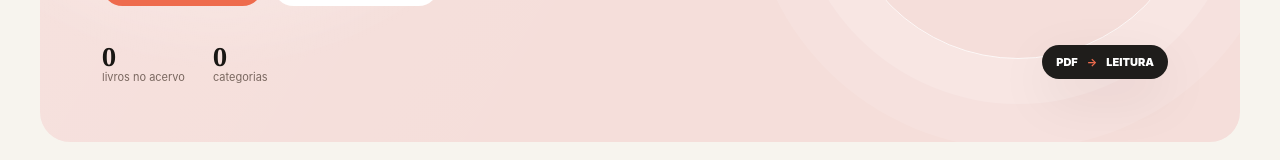
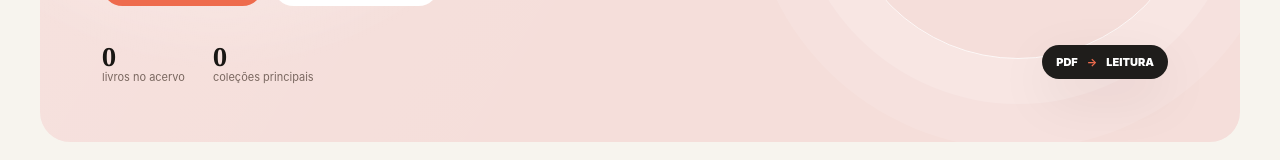
Before and after one commit to Guilhsxzd12/teste181819, a Next.js app: page /biblioteca in a window 1280 px wide. Shown: the part 483-643 px from the top of the page. Built offline with nearby package versions, Linux system fonts and the light colour scheme; no server answers; the database is empty.

Commit message:
Restore public catalog and add subcategory sections

```diff
--- a/src/app/biblioteca/page.tsx
+++ b/src/app/biblioteca/page.tsx
@@ -1,7 +1,7 @@
 import Link from "next/link";
 import { AppShell } from "@/components/AppShell";
 import { BookCard } from "@/components/BookCard";
-import { createServerSupabaseClient } from "@/lib/supabase/server";
+import { createAdminSupabaseClient } from "@/lib/supabase/admin";
 import { isPortugueseLanguage,languageLabel,languageSlug,normalizeLanguage } from "@/lib/languages";
 import type { Book,Category } from "@/lib/types";
 
@@ -9,19 +9,26 @@ function norm(v:string){return v.normalize("NFD").replace(/[\u0300-\u036f]/g,"")
 function matches(q:string,title:string,author:string){if(!q)return true;const n=norm(q);return norm(title).includes(n)||norm(author||"").includes(n);}
 function categoryIds(book:Book){const ids=(book.book_categories||[]).map(x=>x.category_id).filter(Boolean);if(book.category_id&&!ids.includes(book.category_id))ids.push(book.category_id);return ids;}
 function inCategory(book:Book,id:string){return categoryIds(book).includes(id);}
+function categoryOrder(a:Category,b:Category){return (a.sort_order??100)-(b.sort_order??100)||a.name.localeCompare(b.name,"pt-BR");}
 
 export default async function LibraryPage({searchParams}:{searchParams:Promise<{q?:string;category?:string}>}){
-  const supabase=await createServerSupabaseClient();
+  // O catálogo é público, mas os arquivos continuam protegidos pelas rotas de leitura/download.
+  // A leitura server-side evita que uma sessão expirada faça todos os cards desaparecerem.
+  const db=createAdminSupabaseClient();
   const {q="",category=""}=await searchParams;
   const query=q.trim();
   const [{data:baseData},{data:categoryData},{count:publishedCount}]=await Promise.all([
-    supabase.from("books").select("*,categories(name),book_categories(category_id,is_primary,source,confidence,categories(id,name,slug))").eq("published",true).order("title"),
-    supabase.from("categories").select("*").order("name"),
-    supabase.from("books").select("id",{count:"exact",head:true}).eq("published",true)
+    db.from("books").select("*,categories(name),book_categories(category_id,is_primary,source,confidence,categories(id,name,slug,parent_id,sort_order))").eq("published",true).order("title"),
+    db.from("categories").select("*").order("sort_order").order("name"),
+    db.from("books").select("id",{count:"exact",head:true}).eq("published",true)
   ]);
+
   const all=((baseData||[]) as Book[]).filter(b=>matches(query,b.title,b.author));
-  const categories=(categoryData||[]) as Category[];
+  const categories=((categoryData||[]) as Category[]).sort(categoryOrder);
   const selectedCategory=category?categories.find(c=>c.slug===category)||null:null;
+  const selectedParent=selectedCategory?.parent_id?categories.find(c=>c.id===selectedCategory.parent_id)||null:null;
+  const childCategories=selectedCategory?categories.filter(c=>c.parent_id===selectedCategory.id).sort(categoryOrder):[];
+
   const regularAll=all.filter(b=>!b.language||isPortugueseLanguage(b.language));
   const otherLanguageBooks=all.filter(b=>Boolean(b.language)&&!isPortugueseLanguage(b.language));
   const base=selectedCategory?regularAll.filter(b=>inCategory(b,selectedCategory.id)):all;
@@ -29,7 +36,11 @@ export default async function LibraryPage({searchParams}:{searchParams:Promise<{
   const uncategorized=regularBooks.filter(b=>categoryIds(b).length===0);
   const featured=all.filter(b=>b.cover_url).slice(0,4);
   const totalBooks=publishedCount??all.length;
-  const visibleCategories=categories.filter(c=>regularAll.some(b=>inCategory(b,c.id)));
+  const topLevelCategories=categories.filter(c=>!c.parent_id);
+  const visibleCategories=topLevelCategories.filter(c=>regularAll.some(b=>inCategory(b,c.id)));
+  const visibleChildren=childCategories.map(c=>({category:c,items:regularBooks.filter(b=>inCategory(b,c.id))})).filter(group=>group.items.length>0);
+  const childBookIds=new Set(visibleChildren.flatMap(group=>group.items.map(book=>book.id)));
+  const parentOnlyBooks=selectedCategory&&visibleChildren.length?regularBooks.filter(book=>!childBookIds.has(book.id)):[];
 
   const groupedLanguages=new Map<string,Book[]>();
   for(const book of otherLanguageBooks){
@@ -41,19 +52,30 @@ export default async function LibraryPage({searchParams}:{searchParams:Promise<{
 
   return <AppShell><main className="library-home">
     {!query&&!selectedCategory&&<section className="library-hero shell-width">
-      <div className="hero-copy"><span className="eyebrow">LEIA ONDE ESTIVER</span><h1>Descubra sua próxima leitura.</h1><p>Explore o acervo do KINDLE BOOK por gênero, tema e idioma. Um mesmo livro pode aparecer em mais de uma categoria quando fizer sentido.</p><div className="hero-actions"><a className="btn hero-primary" href="#acervo">Explorar acervo</a><Link className="btn hero-secondary" href="/ajuda">Como funciona?</Link></div><div className="hero-stats"><div><strong>{totalBooks}</strong><span>livros no acervo</span></div><div><strong>{categories.length}</strong><span>categorias</span></div></div></div>
+      <div className="hero-copy"><span className="eyebrow">LEIA ONDE ESTIVER</span><h1>Descubra sua próxima leitura.</h1><p>Explore o acervo do KINDLE BOOK por gênero, tema e idioma. Um mesmo livro pode aparecer em mais de uma categoria quando fizer sentido.</p><div className="hero-actions"><a className="btn hero-primary" href="#acervo">Explorar acervo</a><Link className="btn hero-secondary" href="/ajuda">Como funciona?</Link></div><div className="hero-stats"><div><strong>{totalBooks}</strong><span>livros no acervo</span></div><div><strong>{visibleCategories.length}</strong><span>coleções principais</span></div></div></div>
       <div className="hero-visual" aria-hidden="true"><div className="hero-orbit"/>{featured.slice(0,3).map((book,index)=><div className={`hero-book hero-book-${index+1}`} key={book.id}>{book.cover_url&&<img src={book.cover_url} alt=""/>}</div>)}<div className="hero-device"><span>PDF</span><b>→</b><span>LEITURA</span></div></div>
     </section>}
 
     <div className="shell-width library-content" id="acervo">
-      {(query||selectedCategory)&&<section className="search-result-head"><span className="eyebrow">{selectedCategory?"CATEGORIA":"PESQUISA"}</span><h1>{pageTitle}</h1><p>{base.length} título{base.length===1?"":"s"} encontrado{base.length===1?"":"s"}.</p>{selectedCategory&&<Link className="back-link" href={query?`/biblioteca?q=${encodeURIComponent(query)}`:"/biblioteca"}>← Ver todas as categorias</Link>}</section>}
+      {(query||selectedCategory)&&<section className="search-result-head"><span className="eyebrow">{selectedCategory?(selectedParent?"SUBCATEGORIA":"CATEGORIA"):"PESQUISA"}</span><h1>{pageTitle}</h1><p>{regularBooks.length} título{regularBooks.length===1?"":"s"} encontrado{regularBooks.length===1?"":"s"}.</p>{selectedParent?<Link className="back-link" href={`/biblioteca?category=${encodeURIComponent(selectedParent.slug)}`}>← Voltar para {selectedParent.name}</Link>:selectedCategory?<Link className="back-link" href={query?`/biblioteca?q=${encodeURIComponent(query)}`:"/biblioteca"}>← Ver todas as categorias</Link>:null}</section>}
+
       {!selectedCategory&&(visibleCategories.length>0||languageGroups.length>0)&&<nav className="category-strip" aria-label="Categorias"><span>Explorar:</span>{visibleCategories.map(c=><Link href={`/biblioteca?category=${encodeURIComponent(c.slug)}`} key={c.id}>{c.name}</Link>)}{languageGroups.length>0&&<a href="#outros-idiomas">Outros idiomas</a>}</nav>}
+
       <section className="library-section catalog-section">
         {!query&&!selectedCategory&&<div className="section-heading"><div><span className="eyebrow">ACERVO</span><h2>Biblioteca</h2><p>Livros publicados e organizados por categorias compatíveis com cada obra.</p></div><span className="collection-count">{totalBooks} livro{totalBooks===1?"":"s"}</span></div>}
+
         {base.length?<div className="category-sections">
-          {selectedCategory&&<section className="category-block" id={`categoria-${selectedCategory.slug}`}><div className="category-title"><div><h3>{selectedCategory.name}</h3><span>{regularBooks.length} {regularBooks.length===1?"título":"títulos"}</span></div><span className="category-line"/></div><div className="book-grid shelf-grid">{regularBooks.map(b=><BookCard key={b.id} book={b}/>)}</div></section>}
+          {selectedCategory&&visibleChildren.length>0&&<>
+            {visibleChildren.map(({category:c,items})=>{const shown=items.slice(0,10);return <section className="category-block" id={`categoria-${c.slug}`} key={c.id}><div className="category-title"><div><span className="eyebrow">SUBCATEGORIA</span><h3>{c.name}</h3><span>{items.length} {items.length===1?"título":"títulos"}</span></div>{items.length>10?<Link className="category-see-all" href={`/biblioteca?category=${encodeURIComponent(c.slug)}`}>Ver todos →</Link>:<span className="category-line"/>}</div><div className="book-grid shelf-grid">{shown.map(b=><BookCard key={`${c.id}-${b.id}`} book={b}/>)}</div></section>;})}
+            {!!parentOnlyBooks.length&&<section className="category-block"><div className="category-title"><div><span className="eyebrow">MAIS DA COLEÇÃO</span><h3>Outros em {selectedCategory.name}</h3><span>{parentOnlyBooks.length} {parentOnlyBooks.length===1?"título":"títulos"}</span></div><span className="category-line"/></div><div className="book-grid shelf-grid">{parentOnlyBooks.slice(0,20).map(b=><BookCard key={b.id} book={b}/>)}</div></section>}
+          </>}
+
+          {selectedCategory&&visibleChildren.length===0&&<section className="category-block" id={`categoria-${selectedCategory.slug}`}><div className="category-title"><div><h3>{selectedCategory.name}</h3><span>{regularBooks.length} {regularBooks.length===1?"título":"títulos"}</span></div><span className="category-line"/></div><div className="book-grid shelf-grid">{regularBooks.map(b=><BookCard key={b.id} book={b}/>)}</div></section>}
+
           {!selectedCategory&&visibleCategories.map(c=>{const items=regularBooks.filter(b=>inCategory(b,c.id));if(!items.length)return null;const shown=query?items:items.slice(0,10);return <section className="category-block" id={`categoria-${c.slug}`} key={c.id}><div className="category-title"><div><span className="eyebrow">COLEÇÃO</span><h3>{c.name}</h3><span>{items.length} {items.length===1?"título":"títulos"}</span></div>{!query&&items.length>10?<Link className="category-see-all" href={`/biblioteca?category=${encodeURIComponent(c.slug)}`}>Ver todos →</Link>:<span className="category-line"/>}</div><div className="book-grid shelf-grid">{shown.map(b=><BookCard key={`${c.id}-${b.id}`} book={b}/>)}</div></section>;})}
+
           {!selectedCategory&&!!uncategorized.length&&<section className="category-block"><div className="category-title"><div><h3>Outros</h3><span>{uncategorized.length} {uncategorized.length===1?"título":"títulos"}</span></div><span className="category-line"/></div><div className="book-grid shelf-grid">{(query?uncategorized:uncategorized.slice(0,10)).map(b=><BookCard key={b.id} book={b}/>)}</div></section>}
+
           {!selectedCategory&&!!languageGroups.length&&<section className="category-block" id="outros-idiomas"><div className="category-title"><div><h3>Outros idiomas</h3><span>{otherLanguageBooks.length} {otherLanguageBooks.length===1?"título":"títulos"}</span></div><span className="category-line"/></div><div style={{display:"grid",gap:40}}>{languageGroups.map(group=><section className="category-block" id={`idioma-${group.slug}`} key={group.code}><div className="category-title"><div><h3>{group.label}</h3><span>{group.items.length} {group.items.length===1?"título":"títulos"}</span></div><span className="category-line"/></div><div className="book-grid shelf-grid">{(query?group.items:group.items.slice(0,10)).map(b=><BookCard key={b.id} book={b}/>)}</div></section>)}</div></section>}
         </div>:<div className="empty-state"><h3>{query?"Nenhum livro corresponde à busca":"Nenhum livro nesta categoria"}</h3><p>{query?"Tente pesquisar com menos palavras.":"Ainda não há títulos publicados aqui."}</p></div>}
       </section>
```
